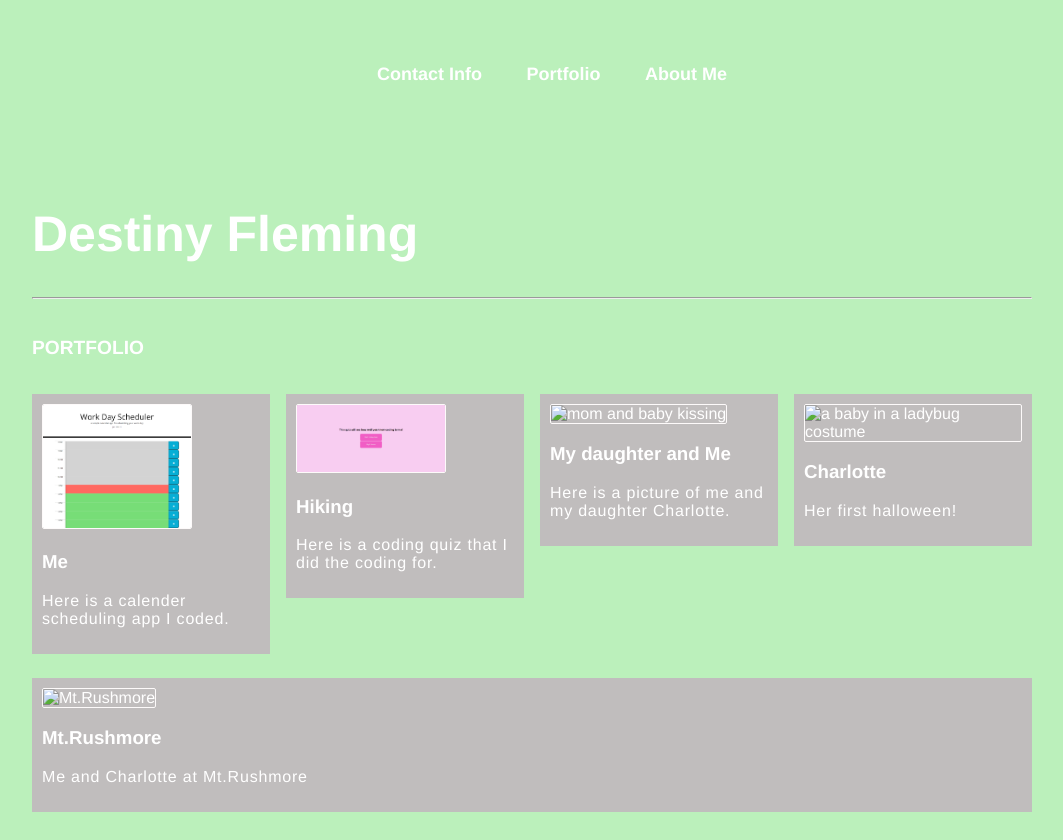
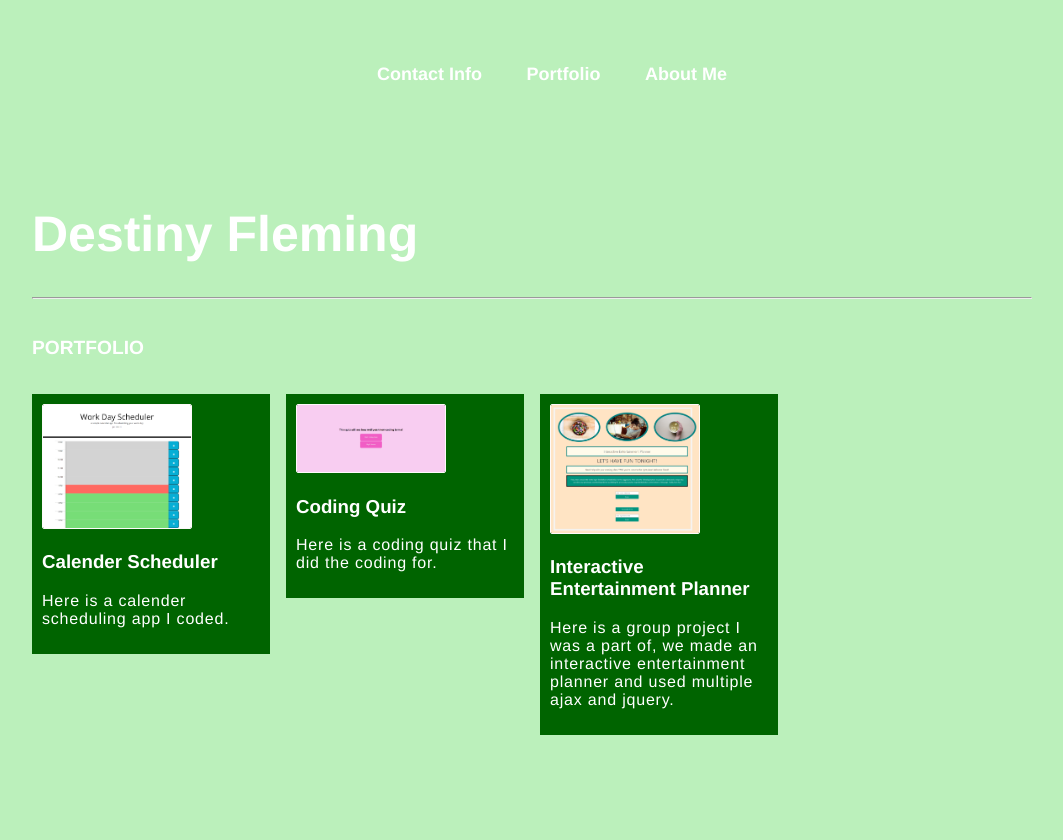
Before and after one commit to Destinyfleming/Destinys_Responsive_Portfolio, a plain HTML site: page portfolio.html in a window 1280 px wide. Shown: the whole page, without its empty margins (108-1171 px from the left). After the commit the page ends 800 px from the top, so only its background shows below. Drawn offline with Linux system fonts and the light colour scheme.

Commit message:
added some stylistic changes

```diff
--- a/portfolio.html
+++ b/portfolio.html
@@ -42,37 +42,24 @@
           <div class="column">
             <div class="content">
               <img src="./assets/screencapture-destinyfleming-github-io-calendar-scheduler-2021-01-12-13_13_39.png" alt="a screenshot of a calender app i made">
-              <h3>Me</h3>
+              <h3>Calender Scheduler</h3>
               <p>Here is a calender scheduling app I coded.</p>
             </div>
           </div>
           <div class="column">
             <div class="content">
               <img src="./assets/screencapture-destinyfleming-github-io-code-quiz-website-2021-01-12-13_15_04.png" alt="coding quiz screenshot">
-              <h3>Hiking</h3>
+              <h3>Coding Quiz</h3>
               <p>Here is a coding quiz that I did the coding for.</p>
             </div>
           </div>
           <div class="column">
             <div class="content">
-              <img src="./assets/Desi.jpg" alt="mom and baby kissing">
-              <h3>My daughter and Me</h3>
-              <p>Here is a picture of me and my daughter Charlotte.</p>
+              <img src="./assets/screencapture-samrogers15-github-io-Interactive-Entertainment-Planner-2021-01-12-17_10_14 (1).png" alt="Interactive Entertainment Planner">
+              <h3>Interactive Entertainment Planner</h3>
+              <p>Here is a group project I was a part of, we made an interactive entertainment planner and used multiple ajax and jquery.</p>
             </div>
           </div>
-          <div class="column">
-            <div class="content">
-              <img src="./assets/IMG_4386.JPG" alt="a baby in a ladybug costume">
-              <h3>Charlotte</h3>
-              <p>Her first halloween!</p>
-            </div>
-          </div>
-        </div>
-
-        <div class="content">
-          <img src="./assets/IMG_4493.PNG" alt="Mt.Rushmore">
-          <h3>Mt.Rushmore</h3>
-          <p>Me and Charlotte at Mt.Rushmore</p>
         </div>
 
       </div>
--- a/style.css
+++ b/style.css
@@ -135,7 +135,7 @@ h2 {
 }
 
 .content {
-    background-color:rgb(192, 189, 189);
+    background-color: darkgreen;
     padding: 10px;
 }
 
```
Also changed, not shown: contact.html (+1 -0 lines), index.html (+1 -1 lines), assets/screencapture-samrogers15-github-io-Interactive-Entertainment-Planner-2021-01-12-17_10_14 (1).png (added).
